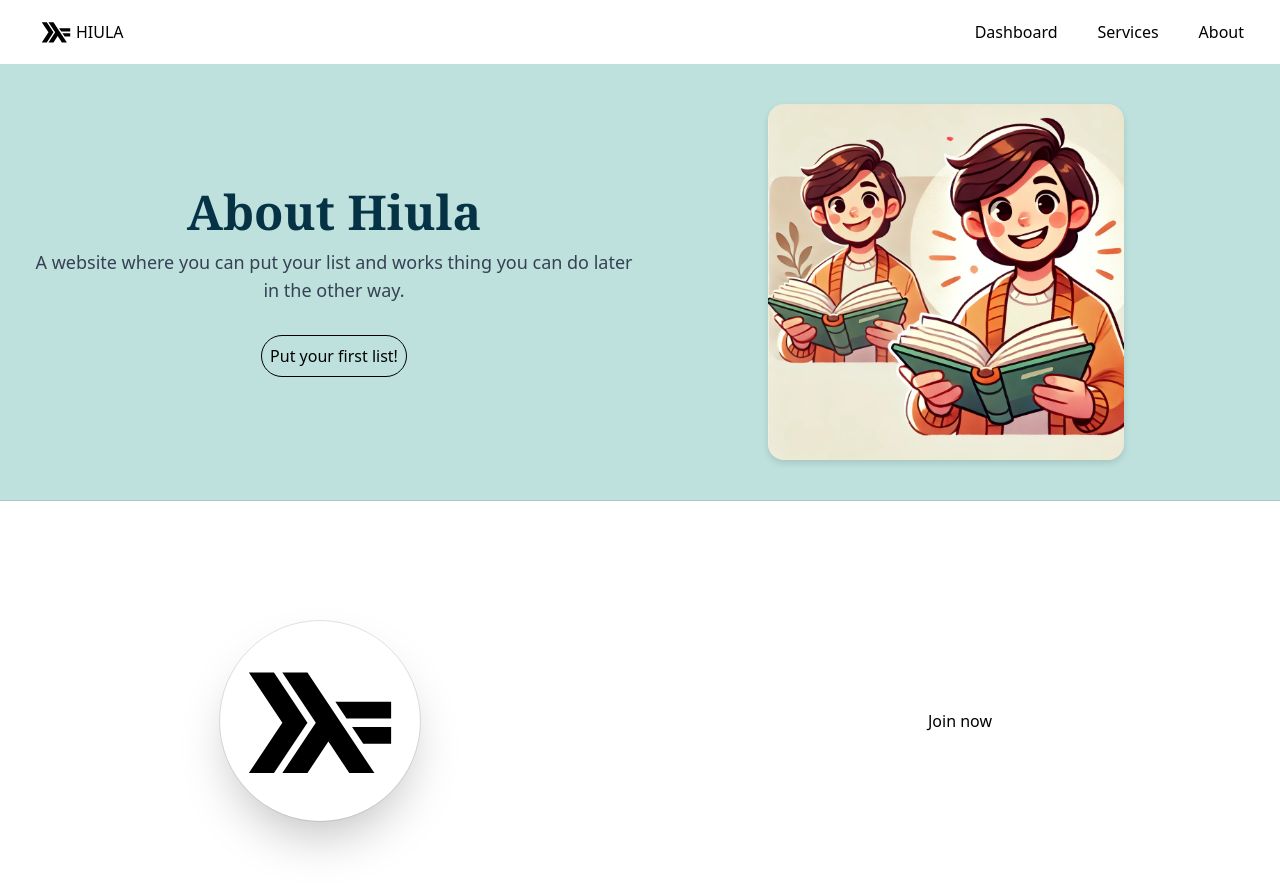
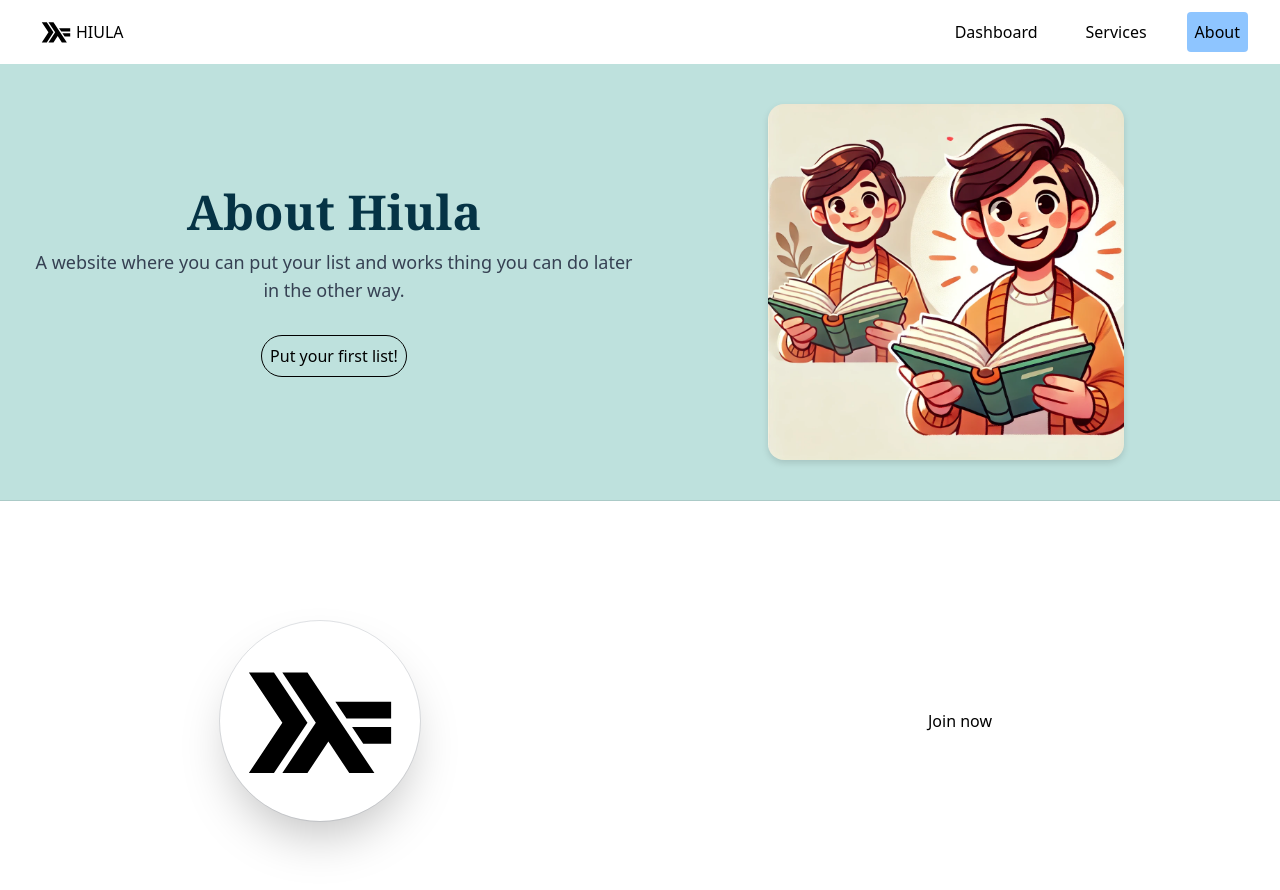
Before and after one commit to I-Kail-I/HUILA, a Next.js app in the folder huila/: page /about in a window 1280 px wide. Shown: the top 890 px of the page. Built offline with nearby package versions, Linux system fonts and the light colour scheme.

Commit message:
Navbar JSX 1. Making the current active page have their own styling

```diff
--- a/huila/src/components/navbar.jsx
+++ b/huila/src/components/navbar.jsx
@@ -1,5 +1,5 @@
 "use client";
-import React, { useState } from "react";
+import React, { useState, useEffect } from "react";
 import Link from "next/link";
 import { motion, AnimatePresence } from "framer-motion";
 import { usePathname } from "next/navigation";
@@ -14,6 +14,7 @@ export default function HideNavbar() {
 
 export function Navbar() {
   const [navbarExpand, setNavbarExpand] = useState(false);
+  const path = usePathname();
 
   return (
     <nav className="bg-white sticky top-0 z-10">
@@ -41,7 +42,9 @@ export function Navbar() {
             {["Dashboard", "Services", "About"].map((item) => (
               <Link key={item} href={item.toLowerCase()} passHref>
                 <motion.p
-                  className="text-black p-1 rounded-sm hover:bg-black/20 duration-200"
+                  className={`text-black p-2 rounded-sm hover:bg-black/20 duration-200 ${
+                    path === `/${item.toLowerCase()}` ? "bg-blue-300 hover:bg-blue-300" : ""
+                  }`}
                   whileTap={{ scale: 0.9 }}
                   transition={{
                     type: "spring",
```
